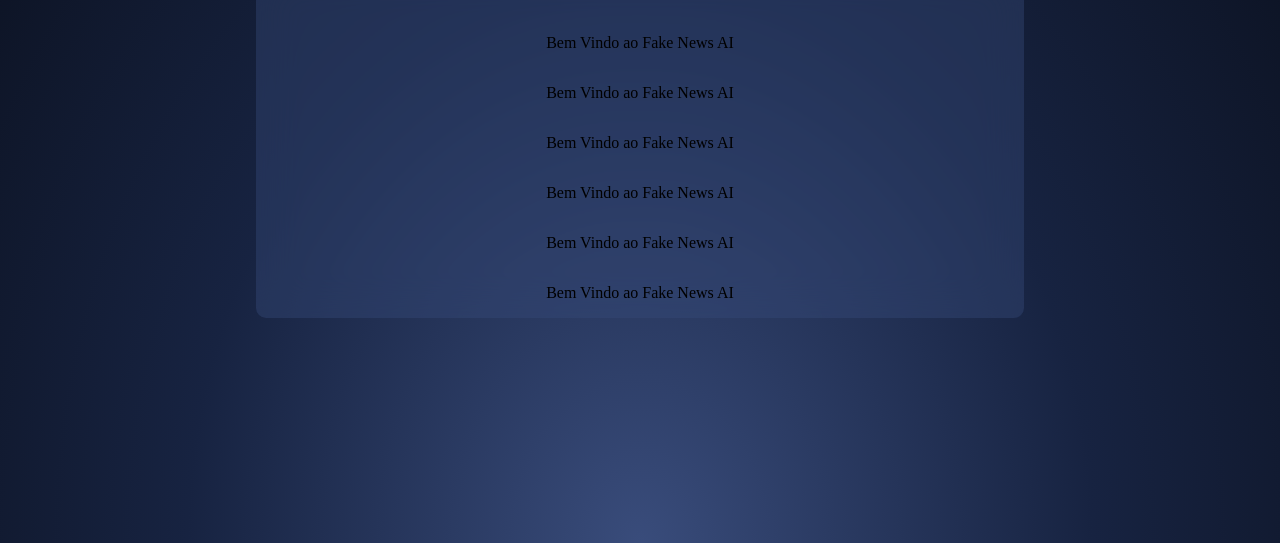
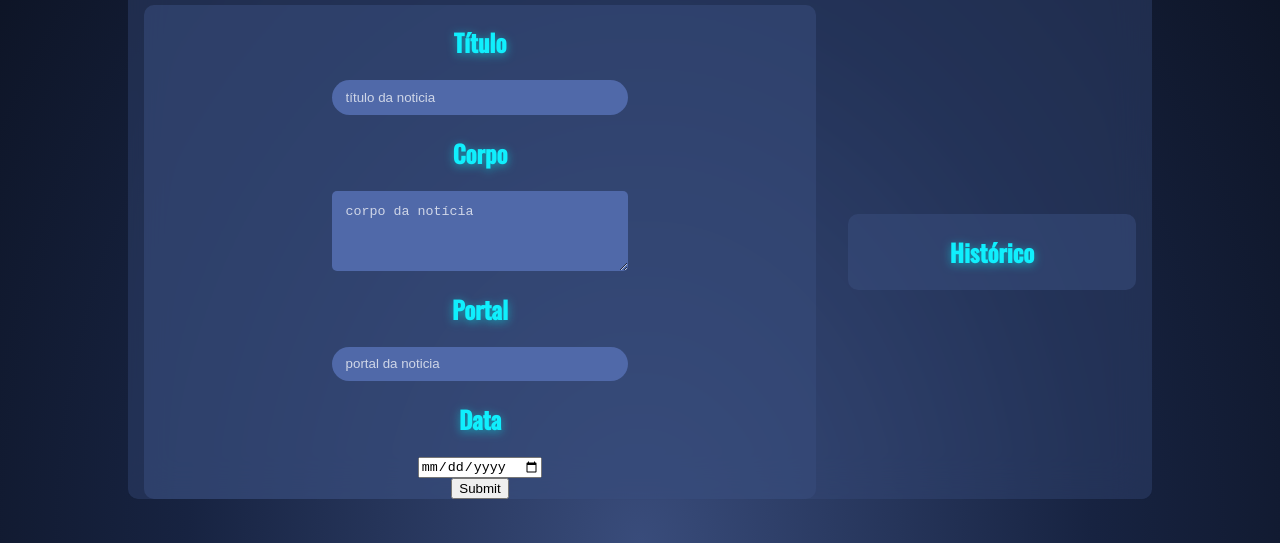
Before and after one commit to malvesbruno/fakeNews_FrontEnd, a plain HTML site: page index.html in a window 1280 px wide. Shown: the part 257-800 px from the top of the page. Drawn offline with Linux system fonts and the light colour scheme.

Commit message:
form added

```diff
--- a/css/style.css
+++ b/css/style.css
@@ -10,6 +10,7 @@ html{
 
 body{
     min-height: 100vh;
+    height: 100%;
     background: radial-gradient(ellipse at bottom, #394c7b, #172341, #0A0F1C);
     margin: 0;
     padding: 0;
@@ -31,6 +32,7 @@ nav{
     align-items: center;
     color: white;
     height: 15%;
+    z-index: 2;
 }
 
 nav a{
@@ -58,12 +60,99 @@ nav img:hover{
 }
 
 .card{
+    margin-top: 10%;
     display: flex;
     flex-direction: column;
     justify-content: center;
     align-items: center;
     background-color: #394c7b65;
     backdrop-filter: blur(20px);
-    width: 60%;
+    width: 80%;
     border-radius: 10px;
 }
+
+.card h1{
+    font-family: 'font_noFake';
+    color: #ffffff;
+    filter: drop-shadow(0px 2px 5px #10edfdb8);
+}
+
+.card .sides{
+    width: 100%;
+    display: flex;
+    justify-content: space-around;
+    align-items: center;
+    flex-direction: row;
+}
+
+.card .sides>.side_input{
+    width: 70%;
+    background-color: #394c7b91;
+    border-radius: 10px;
+    margin-inline: 1em;
+}
+
+.card .sides>.side_history{
+    width: 30%;
+    background-color: #394c7b91;
+    border-radius: 10px;
+    margin-inline: 1em;
+    display: flex;
+    justify-content: center;
+}
+
+.card form{
+    display: flex;
+    flex-direction: column;
+    justify-content: center;
+    align-items: center;
+}
+
+.card form input[type=text]{
+    width: 40%;
+    height: 2em;
+    background: #5069a9;
+    border-radius: 20px;
+    border: none;
+     padding-inline: 1em;
+     padding-block: 0.3em;
+     color: white;
+}
+
+.card form input:focus{
+    outline: none;
+    filter: drop-shadow(0px 0px 5px #10edfd7f);
+}
+
+
+.card form input[type=text]::placeholder{
+    color: rgba(255, 255, 255, 0.73);
+    opacity: 1;
+}
+
+.card form textarea{
+    width: 40%;
+    height: 4em;
+    background: #5069a9;
+    border-radius: 5px;
+    border: none;
+    padding-inline: 1em;
+     padding-block: 1em;
+     color: white;
+}
+
+.card form textarea:focus{
+    outline: none;
+    filter: drop-shadow(0px 0px 5px #10edfd7f);
+}
+
+.card form textarea::placeholder{
+    color: rgba(255, 255, 255, 0.73);
+    opacity: 1;
+}
+
+.card h2{
+    font-family: 'font_noFake';
+    color: #10EFFD;
+    filter: drop-shadow(0px 2px 5px #0cbfccb8);
+}
--- a/index.html
+++ b/index.html
@@ -18,13 +18,25 @@
         <a>Contato</a>
     </nav>
     <div class="card">
-        <p id="analisarNoticia">Bem Vindo ao Fake News AI</p>
-        <p>Bem Vindo ao Fake News AI</p>
-        <p>Bem Vindo ao Fake News AI</p>
-        <p>Bem Vindo ao Fake News AI</p>
-        <p>Bem Vindo ao Fake News AI</p>
-        <p>Bem Vindo ao Fake News AI</p>
-        <p>Bem Vindo ao Fake News AI</p>
+        <h1 id="analisarNoticia">Bem Vindo ao Fake News AI</h1>
+        <div class="sides">
+            <div class="side_input">
+                <form action="">
+                    <h2>Título</h2>
+                    <input placeholder="título da noticia" type="text" id="title"></input>
+                    <h2>Corpo</h2>
+                    <textarea name="Corpo" id="corpo" placeholder="corpo da notícia"></textarea>
+                    <h2>Portal</h2>
+                    <input placeholder="portal da noticia" type="text" id="portal"></input>
+                    <h2>Data</h2>
+                    <input type="date" id="date">
+                    <input type="submit"></input>
+                </form>
+            </div>
+            <div class="side_history">
+                <h2>Histórico</h2>
+            </div>
+        </div>
     </div>
 </body>
 </html>
```
